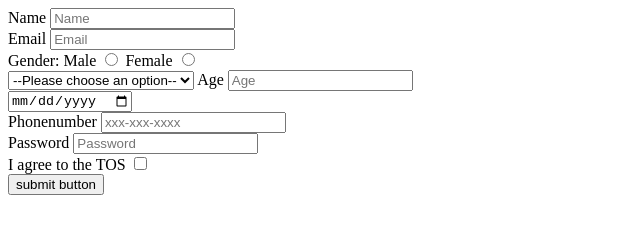
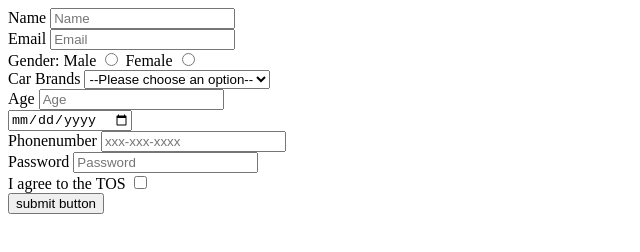
Before and after one commit to acciojob/signup-form-car-Sagunthala-A, a website: page main.html in a window 1280 px wide. Shown: the whole page, without its empty margins (0-640 px from the left). Drawn offline with Linux system fonts and the light colour scheme.

Commit message:
created a submission

```diff
--- a/main.html
+++ b/main.html
@@ -27,12 +27,14 @@
 		<br>
 
 
-		<select id="cars">
+		<label>Car Brands</label>
+		<select name="cars" id="cars" required>
 			<option value=""   disabled selected hidden>--Please choose an option--</option>
 			<option value="bmw">BMW</option>
 			<option value="audi">Audi</option>
 			<option value="mercedez">Mercedez</option>
 		</select>
+		<br>
 
 
 		<label for"age">Age</label>
```
